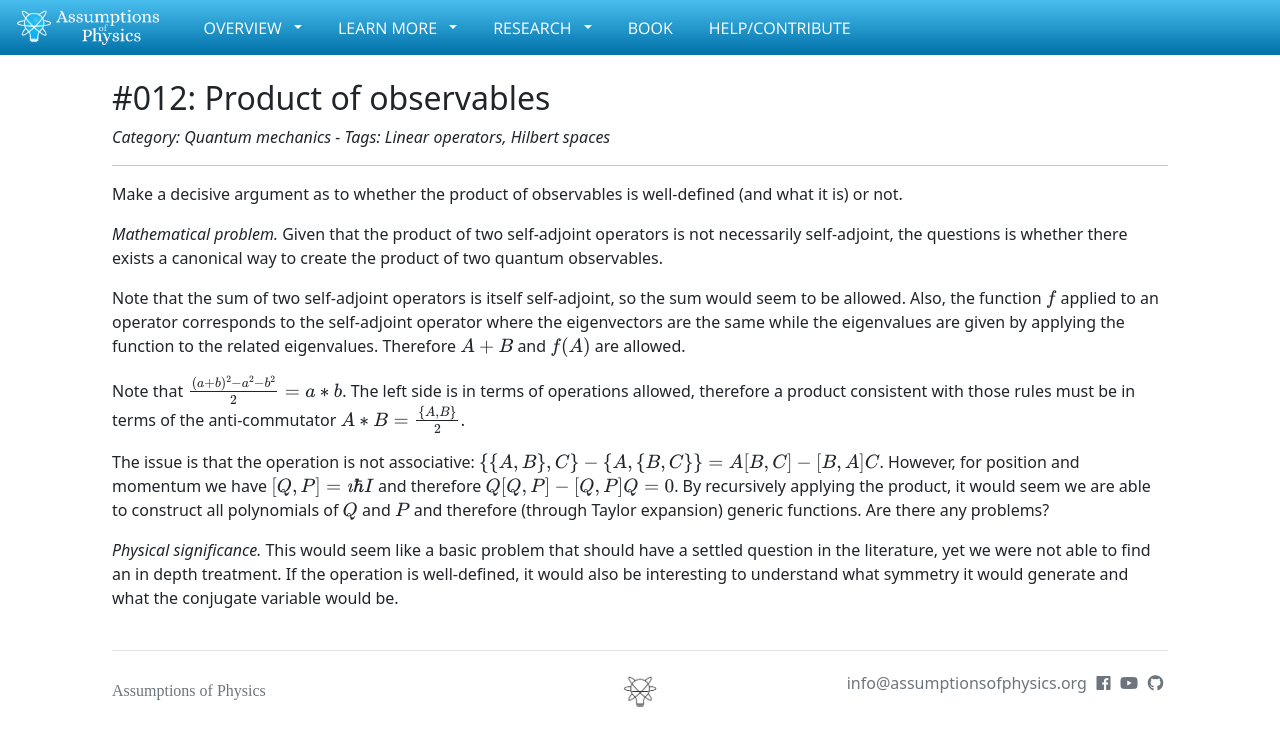
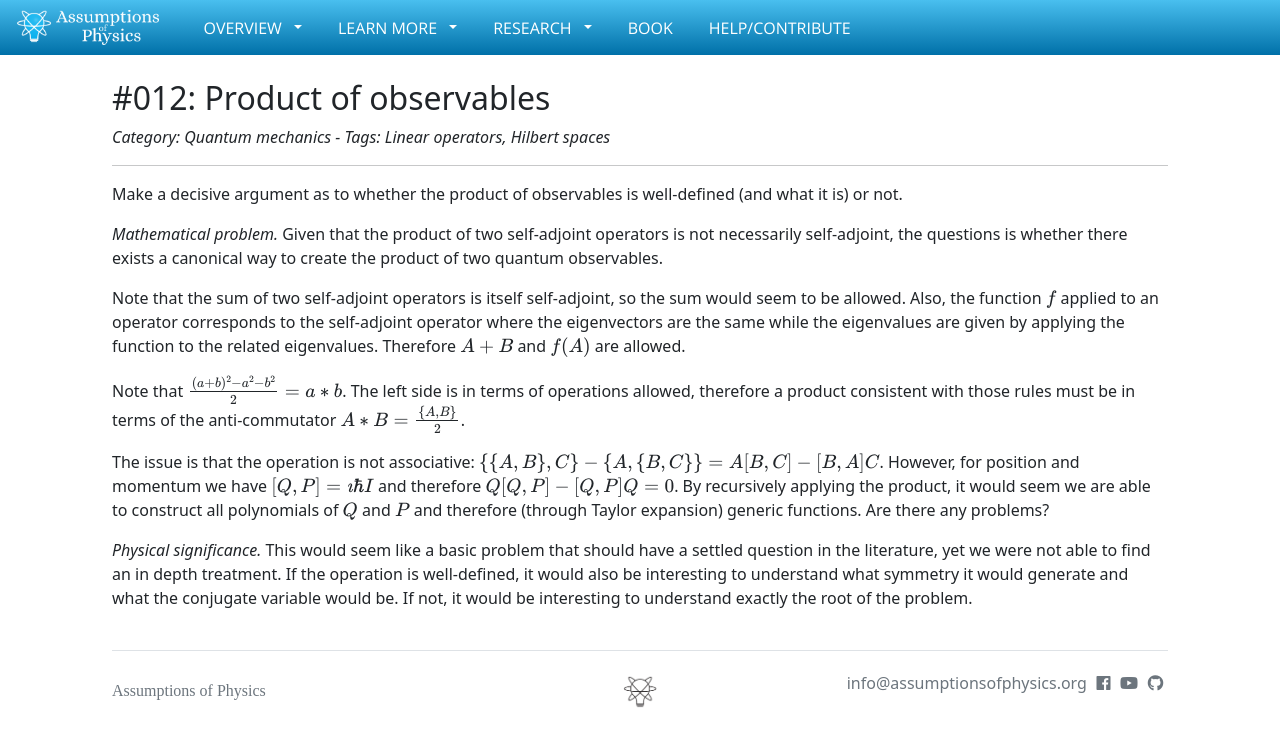
Before and after one commit to assumptionsofphysics/assumptionsofphysics.github.io, a Jekyll site: the page built from _problems/012-ProductOfObservables.md, in a window 1280 px wide. Shown: the top 747 px of the page. Built offline with Jekyll 4.4.1, drawn with Linux system fonts in a browser that asks for light colours; nearby versions of some CDN libraries; some web fonts are replaced; formulas are drawn with MathJax 3.

Commit message:
Problem 12 update

```diff
--- a/_problems/012-ProductOfObservables.md
+++ b/_problems/012-ProductOfObservables.md
@@ -26,4 +26,4 @@ and therefore (through Taylor expansion) generic functions. Are there any proble
 *Physical significance.* This would seem like a basic problem that should have a
 settled question in the literature, yet we were not able to find an in depth
 treatment. If the operation is well-defined, it would also be interesting to understand what symmetry it would generate
-and what the conjugate variable would be.
+and what the conjugate variable would be. If not, it would be interesting to understand exactly the root of the problem.
```
Also changed, not shown: 1 other file.
